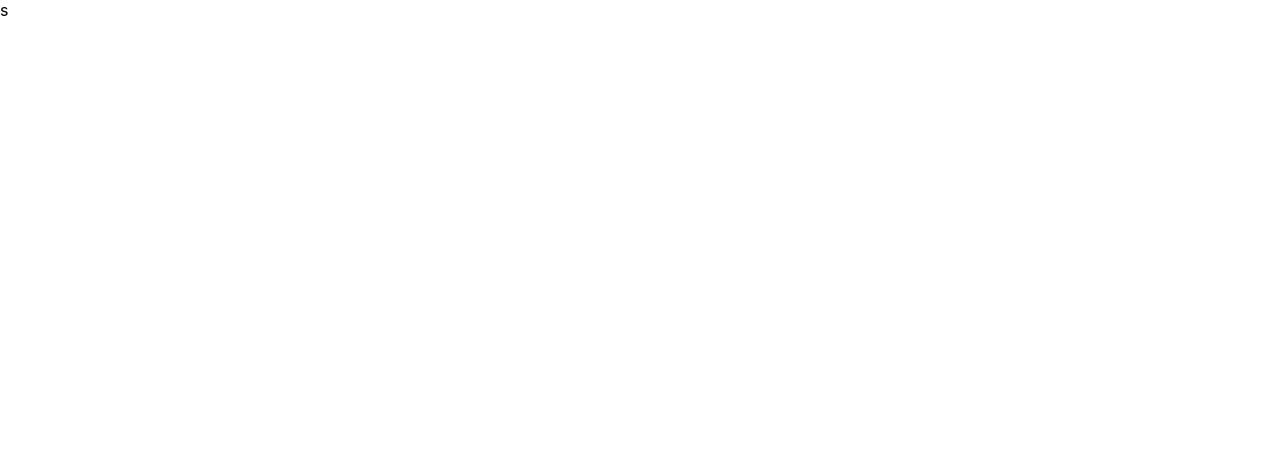
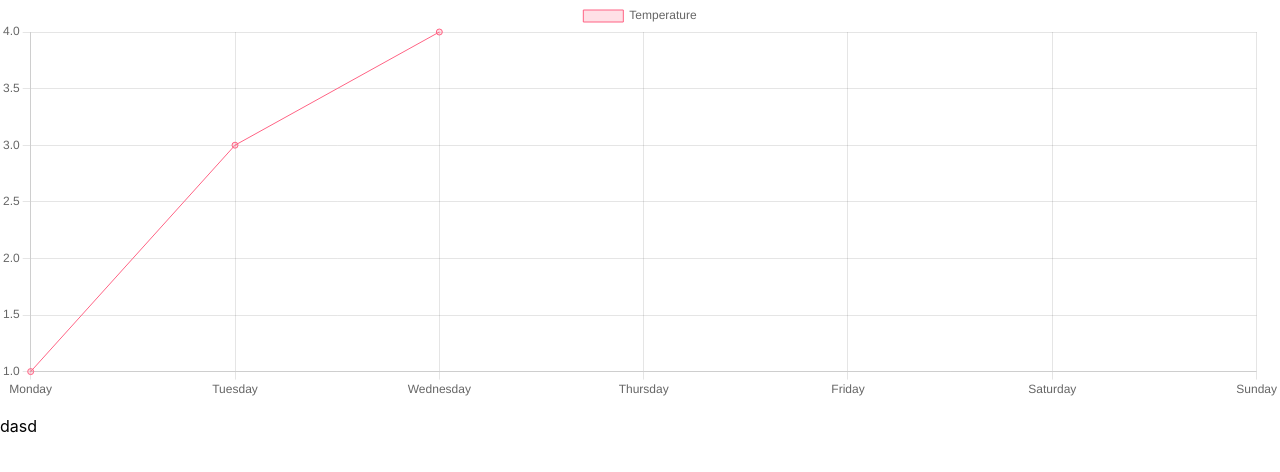
Before and after one commit to StijnSchellekens/Sem3ISAAC, a React (Create React App) app in the folder isaac-frontend/: page / in a window 1280 px wide. Shown: the top 472 px of the page. Built offline with nearby package versions, Linux system fonts and the light colour scheme; data requests are answered from the project's data file.

Commit message:
added react-graph.js

```diff
--- a/isaac-frontend/src/App.js
+++ b/isaac-frontend/src/App.js
@@ -1,22 +1,67 @@
+
 import './App.css';
 import React from 'react';
 import {useEffect} from 'react';
+import Graph from './components/Graph';
+
 
 function App() {
+  //  fetching data from json-server
+  let data = [];
   useEffect(() => {
     const fetchData = async () => {
       const res = await fetch('http://localhost:5000/entries');
-      const data = await res.json();
-      console.log(data);
+      data = await res.json();
     };
     fetchData();
+    fillTempArray();
   }, []);
+
+  console.log(data);
+  const tempArrayWeek =[];
+  const fillTempArray = () => {
+    data.map((obj) =>{
+      tempArrayWeek.push(obj.temp);
+    });
+  };
 
   return (
     <div>
-      s
+      <Graph values={tempArrayWeek}/>
+      <p>dasd</p>
     </div>
   );
 }
 
 export default App;
+
+
+// import './App.css';
+// import React, {useState} from 'react';
+// import {useEffect} from 'react';
+// // import Graph from './components/Graph';
+
+
+// function App() {
+//   //  fetching data from json-server
+//   const [data, setData] = useState([]);
+
+//   useEffect(() => {
+//     const fetchData = async () => {
+//       const res = await fetch('http://localhost:5000/entries%27');
+//       const sss = await res.json();
+//       console.log(sss);
+//       setData(sss);
+//     };
+//     fetchData();
+//   }, []);
+//   if (!data) return (<div>Laoding..</div>);
+//   return (
+//     <div>
+//       {/* <Graph values={data.map((obj) => obj.temperature)}/>*/}
+//       <p>{data}</p>
+//     </div>
+//   );
+// };
+
+// export default App;
--- /dev/null
+++ b/isaac-frontend/src/components/Graph.js
@@ -0,0 +1,34 @@
+import React from 'react';
+import {Line} from 'react-chartjs-2';
+
+const Graph = (values) => {
+  console.log(values);
+  return (
+    <div>
+      <Line
+        data={{
+          labels: ['Monday', 'Tuesday', 'Wednesday', 'Thursday',
+            'Friday', 'Saturday', 'Sunday'],
+          datasets: [{
+            label: 'Temperature',
+            data: [1, 3, 4],
+            backgroundColor: [
+              'rgba(255, 99, 132, 0.2)',
+            ],
+            borderColor: [
+              'rgba(255, 99, 132, 1)',
+            ],
+            borderWidth: 1,
+          }],
+        }}
+        options={{
+          maintainAspectRatio: false,
+        }}
+        height={400}
+        width={500}
+      />
+    </div>
+  );
+};
+
+export default Graph;
--- a/isaac-frontend/src/index.css
+++ b/isaac-frontend/src/index.css
@@ -11,3 +11,8 @@ code {
   font-family: source-code-pro, Menlo, Monaco, Consolas, 'Courier New',
     monospace;
 }
+
+.chart {
+  width: 400px;
+  height: 400px;
+}
```
Also changed, not shown: isaac-frontend/package.json (+5 -2 lines), 1 other file (tests, documents, lock files or other folders).
